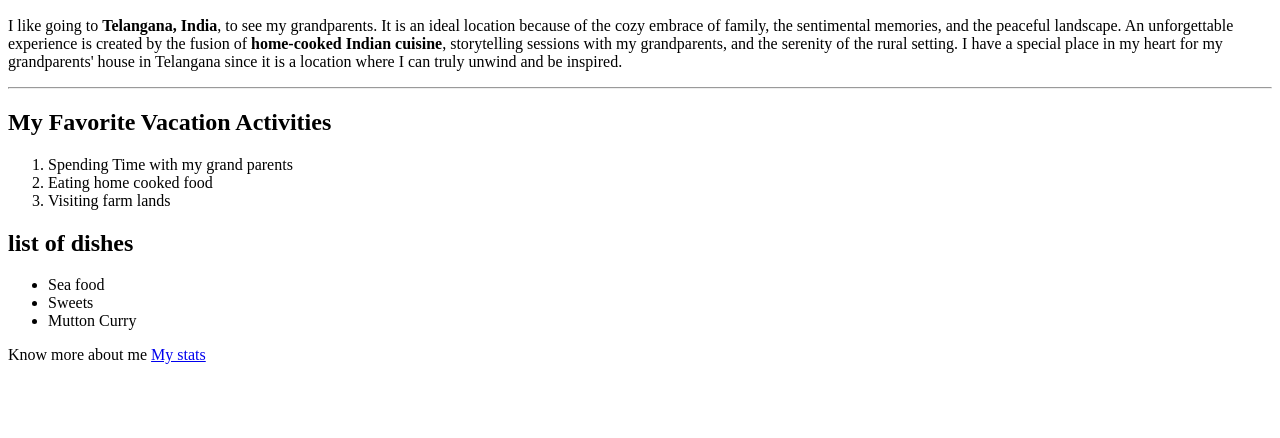
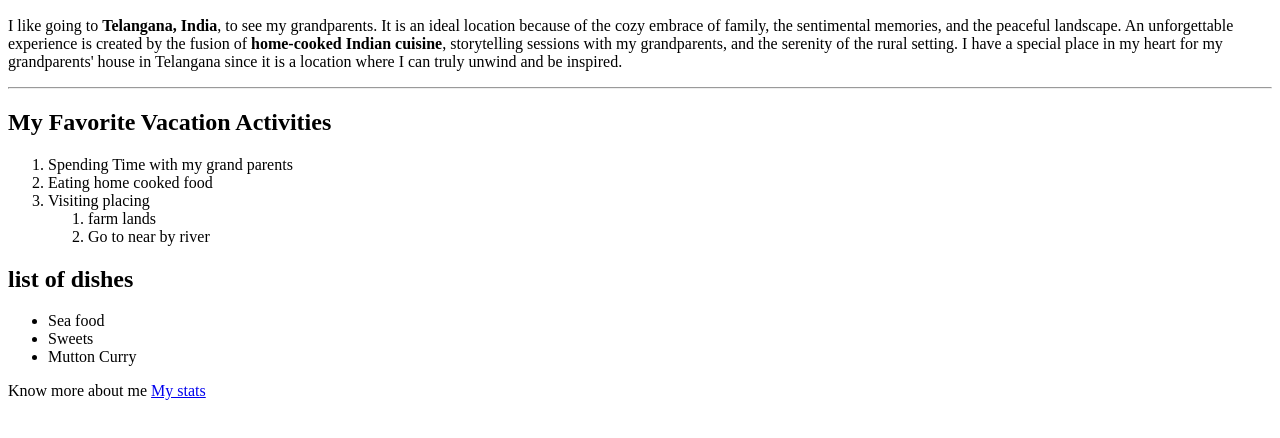
Before and after one commit to 44-563-WebApps-F23/44563-webapps-f23-assignment3-ShivaKumarReddyB, a plain HTML site: page index.html in a window 1280 px wide. Shown: the part 110-548 px from the top of the page. Drawn offline with Linux system fonts and the light colour scheme.

Commit message:
adding nested list

```diff
--- a/index.html
+++ b/index.html
@@ -21,7 +21,11 @@
     <ol>
       <li>Spending Time with my grand parents</li>
       <li>Eating home cooked food</li>
-      <li>Visiting farm lands</li>
+      <li>Visiting placing</li>
+      <ol>
+        <li>farm lands</li>
+        <li>Go to near by river</li>
+      </ol>
     </ol>
     <h2>list of dishes</h2>
     <ul>
```
